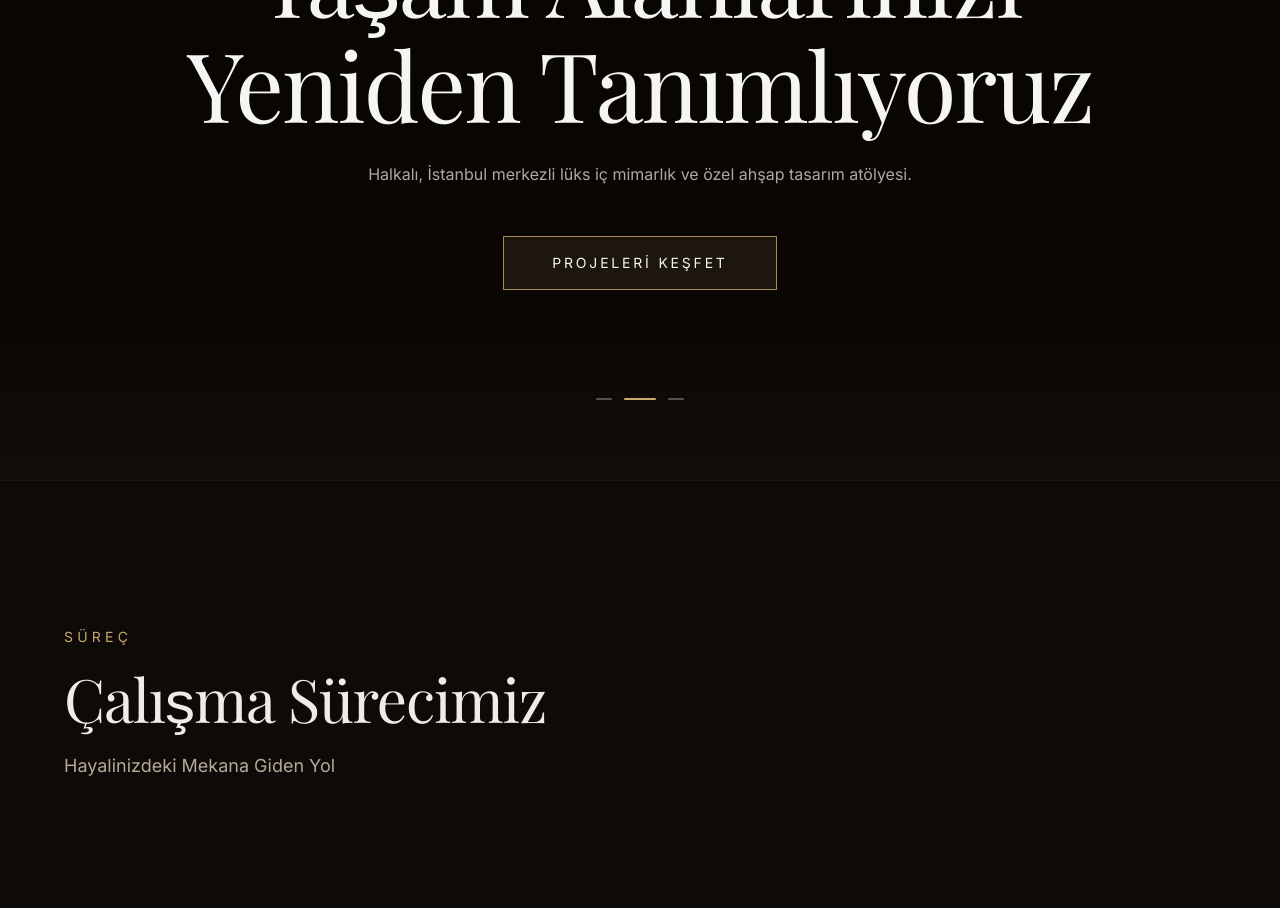
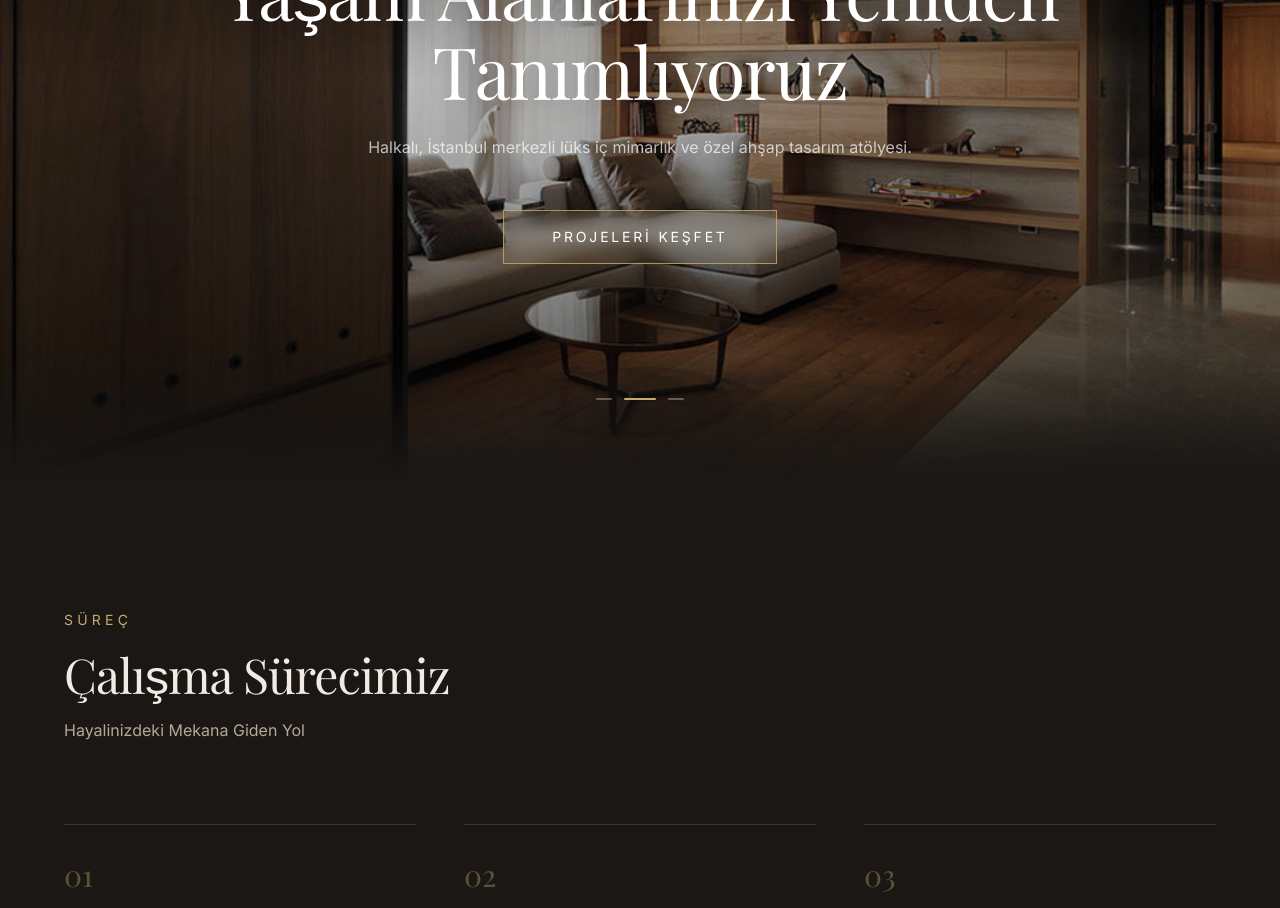
Before and after one commit to MuhammedTogmus/fez-dizayn, a Next.js app: page / in a window 1280 px wide. Shown: the part 320-1228 px from the top of the page. Built offline with nearby package versions, Linux system fonts and the light colour scheme; a web font is replaced by a local one.

Commit message:
fix: hero images visible with lighter overlay, clean process layout, correct project captions

```diff
--- a/src/components/Hero.tsx
+++ b/src/components/Hero.tsx
@@ -22,8 +22,8 @@ export default function Hero() {
   }, []);
 
   return (
-    <section className="relative w-full h-screen overflow-hidden bg-[#0a0604]">
-      {/* LAYER 1: Crossfading image carousel — lowest z-index */}
+    <section className="relative h-screen w-full overflow-hidden">
+      {/* LAYER 1: Crossfading images at z-[0] — absolutely positioned, fill parent */}
       <AnimatePresence mode="sync">
         <motion.div
           key={currentIndex}
@@ -31,7 +31,7 @@ export default function Hero() {
           animate={{ opacity: 1 }}
           exit={{ opacity: 0 }}
           transition={{ duration: 1.5, ease: 'easeInOut' }}
-          className="absolute inset-0 -z-20"
+          className="absolute inset-0 z-[0]"
         >
           <Image
             src={heroImages[currentIndex]}
@@ -45,14 +45,11 @@ export default function Hero() {
         </motion.div>
       </AnimatePresence>
 
-      {/* LAYER 2: Semi-dark luxury gradient overlay */}
-      <div className="absolute inset-0 -z-10 bg-gradient-to-b from-[#0a0604]/85 via-[#0a0604]/25 to-[#0a0604]/90 pointer-events-none" />
+      {/* LAYER 2: Refreshing semi-transparent overlay — NOT solid black */}
+      <div className="absolute inset-0 z-[1] bg-gradient-to-b from-black/60 via-black/20 to-black/60 pointer-events-none" />
 
-      {/* LAYER 3: Cinematic vignette */}
-      <div className="absolute inset-0 -z-10 pointer-events-none" style={{ boxShadow: 'inset 0 0 200px 60px rgba(10,6,4,0.5)' }} />
-
-      {/* FOREGROUND: Text & CTA */}
-      <div className="relative z-10 h-full flex flex-col items-center justify-center px-6 md:px-12 lg:px-20 text-center pointer-events-auto">
+      {/* FOREGROUND: Text & CTA at z-[10] */}
+      <div className="relative z-[10] h-full flex flex-col items-center justify-center px-6 md:px-12 lg:px-20 text-center pointer-events-auto">
         <motion.p
           initial={{ opacity: 0, y: 20 }}
           animate={{ opacity: 1, y: 0 }}
@@ -66,7 +63,7 @@ export default function Hero() {
           initial={{ opacity: 0, y: 30 }}
           animate={{ opacity: 1, y: 0 }}
           transition={{ duration: 1, delay: 0.4, ease: [0.16, 1, 0.3, 1] as any }}
-          className="font-serif text-4xl md:text-6xl lg:text-7xl xl:text-8xl text-stone-100 leading-[1.08] mb-6 max-w-5xl drop-shadow-[0_4px_30px_rgba(0,0,0,0.5)]"
+          className="font-serif text-4xl sm:text-5xl md:text-7xl text-white leading-[1.1] mb-6 max-w-4xl drop-shadow-[0_2px_20px_rgba(0,0,0,0.4)]"
         >
           Yaşam Alanlarınızı Yeniden Tanımlıyoruz
         </motion.h1>
@@ -75,7 +72,7 @@ export default function Hero() {
           initial={{ opacity: 0, y: 15 }}
           animate={{ opacity: 1, y: 0 }}
           transition={{ duration: 0.8, delay: 0.6 }}
-          className="text-stone-300/80 text-sm md:text-base max-w-xl mb-12 leading-relaxed"
+          className="text-white/70 text-sm md:text-base max-w-xl mb-12 leading-relaxed"
         >
           Halkalı, İstanbul merkezli lüks iç mimarlık ve özel ahşap tasarım atölyesi.
         </motion.p>
@@ -87,7 +84,7 @@ export default function Hero() {
         >
           <Link
             href="/projeler"
-            className="inline-block border border-[#c9a96e]/80 bg-[#c9a96e]/10 backdrop-blur-sm hover:bg-[#c9a96e] hover:text-[#0a0604] text-stone-100 px-12 py-4 uppercase tracking-[0.2em] text-sm transition-all duration-400 cursor-pointer"
+            className="inline-block border border-[#c9a96e]/80 bg-[#c9a96e]/10 backdrop-blur-sm hover:bg-[#c9a96e] hover:text-[#0a0604] text-white px-12 py-4 uppercase tracking-[0.2em] text-sm transition-all duration-300 cursor-pointer"
           >
             Projeleri Keşfet
           </Link>
@@ -95,7 +92,7 @@ export default function Hero() {
       </div>
 
       {/* Carousel indicator dots */}
-      <div className="absolute bottom-20 left-1/2 -translate-x-1/2 z-10 flex gap-3 pointer-events-none">
+      <div className="absolute bottom-20 left-1/2 -translate-x-1/2 z-[10] flex gap-3 pointer-events-none">
         {heroImages.map((_, i) => (
           <div
             key={i}
@@ -107,7 +104,7 @@ export default function Hero() {
       </div>
 
       {/* Bottom fade into next section */}
-      <div className="absolute bottom-0 w-full h-40 bg-gradient-to-t from-[#110e0a] to-transparent z-[5] pointer-events-none" />
+      <div className="absolute bottom-0 w-full h-32 bg-gradient-to-t from-[#1a1715] to-transparent z-[5] pointer-events-none" />
     </section>
   );
 }
--- a/src/components/Process.tsx
+++ b/src/components/Process.tsx
@@ -22,10 +22,10 @@ const steps = [
 
 export default function Process() {
   return (
-    <section className="w-full bg-[#0d0a07] py-28 md:py-36 px-6 md:px-12 lg:px-16 border-t border-[#2e2720]/40">
+    <section className="w-full bg-[#1a1715] py-24 md:py-32 px-6 md:px-12 lg:px-16">
       <div className="max-w-7xl mx-auto">
         {/* Section Header */}
-        <div className="mb-20 md:mb-28 max-w-2xl">
+        <div className="mb-16 md:mb-20 max-w-2xl">
           <motion.p
             initial={{ opacity: 0, y: 20 }}
             whileInView={{ opacity: 1, y: 0 }}
@@ -36,51 +36,46 @@ export default function Process() {
             Süreç
           </motion.p>
           <motion.h2
-            initial={{ opacity: 0, y: 30 }}
+            initial={{ opacity: 0, y: 25 }}
             whileInView={{ opacity: 1, y: 0 }}
             viewport={{ once: true }}
             transition={{ duration: 0.8 }}
-            className="font-serif text-4xl md:text-5xl lg:text-6xl text-[#f2ebe3] leading-tight mb-5"
+            className="font-serif text-3xl md:text-4xl lg:text-5xl text-[#f2ebe3] leading-tight mb-4"
           >
             Çalışma Sürecimiz
           </motion.h2>
           <motion.p
-            initial={{ opacity: 0, y: 20 }}
+            initial={{ opacity: 0, y: 15 }}
             whileInView={{ opacity: 1, y: 0 }}
             viewport={{ once: true }}
             transition={{ duration: 0.8, delay: 0.1 }}
-            className="text-[#b5a898] text-base md:text-lg leading-relaxed"
+            className="text-[#b5a898] text-base leading-relaxed"
           >
             Hayalinizdeki Mekana Giden Yol
           </motion.p>
         </div>
 
-        {/* Steps Grid */}
-        <div className="grid grid-cols-1 md:grid-cols-3 gap-12 md:gap-8 lg:gap-16">
+        {/* Steps Grid — clean and simple */}
+        <div className="grid grid-cols-1 md:grid-cols-3 gap-12">
           {steps.map((step, index) => (
             <motion.div
               key={step.number}
-              initial={{ opacity: 0, y: 40 }}
+              initial={{ opacity: 0, y: 30 }}
               whileInView={{ opacity: 1, y: 0 }}
               viewport={{ once: true }}
-              transition={{ duration: 0.7, delay: index * 0.15 }}
-              className="group relative"
+              transition={{ duration: 0.6, delay: index * 0.15 }}
+              className="group"
             >
-              {/* Connecting line (hidden on last item & mobile) */}
-              {index < steps.length - 1 && (
-                <div className="hidden md:block absolute top-8 left-full w-full h-[1px] bg-gradient-to-r from-[#c9a96e]/30 to-transparent pointer-events-none" />
-              )}
+              {/* Top border line */}
+              <div className="border-t border-stone-600/50 pt-6 mb-2" />
 
               {/* Step Number */}
-              <span className="block font-serif text-5xl md:text-6xl lg:text-7xl text-[#c9a96e]/20 group-hover:text-[#c9a96e]/40 transition-colors duration-500 mb-6 leading-none">
+              <span className="font-serif text-3xl text-[#c9a96e]/40 group-hover:text-[#c9a96e]/70 transition-colors duration-500 block mb-4">
                 {step.number}
               </span>
 
-              {/* Divider */}
-              <div className="w-10 h-[2px] bg-[#c9a96e] mb-6 group-hover:w-16 transition-all duration-500" />
-
               {/* Title */}
-              <h3 className="font-serif text-xl md:text-2xl text-[#f2ebe3] mb-4 leading-snug">
+              <h3 className="font-serif text-xl md:text-2xl text-[#f2ebe3] mb-3 leading-snug">
                 {step.title}
               </h3>
 
```
Also changed, not shown: src/app/projeler/page.tsx (+25 -25 lines).
